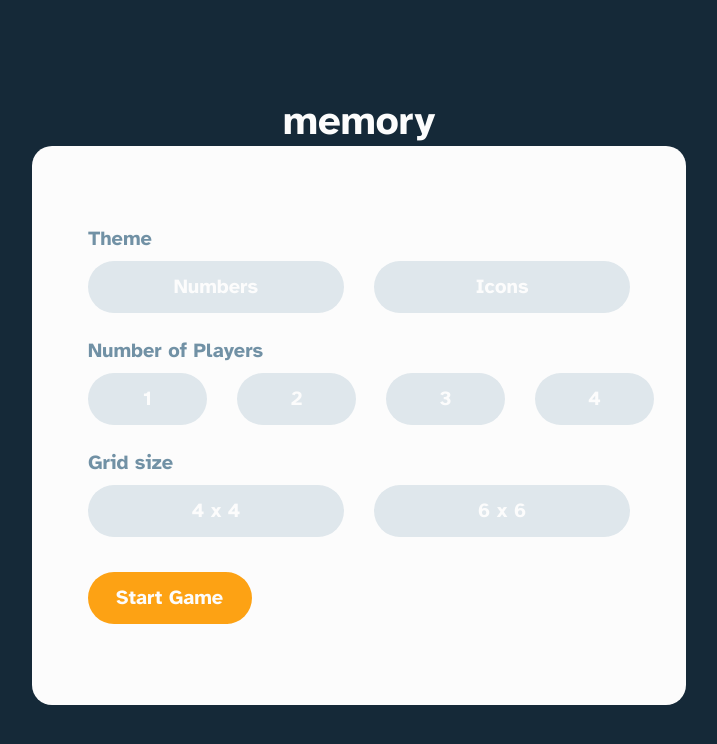
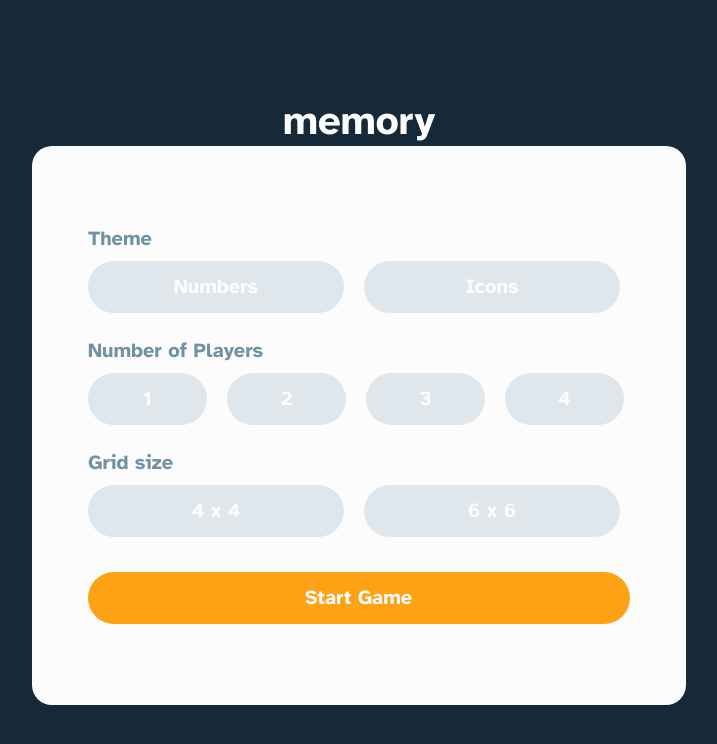
Before and after one commit to ssejjemba/memory, a Next.js app: page / in a window 1280 px wide. Shown: the top 744 px of the page, without its empty margins (281-998 px from the left). Built offline with nearby package versions, Linux system fonts and the light colour scheme.

Commit message:
style(Button): make the Start button span full width

```diff
--- a/src/components/buttons/button-primary/ButtonPrimary.module.css
+++ b/src/components/buttons/button-primary/ButtonPrimary.module.css
@@ -14,3 +14,7 @@
   opacity: 0.8;
   background-color: var(--color-tertiary-light);
 }
+
+.start-btn {
+  width: 100%;
+}
--- a/src/components/buttons/button-primary/ButtonPrimary.tsx
+++ b/src/components/buttons/button-primary/ButtonPrimary.tsx
@@ -3,6 +3,7 @@ import styles from "./ButtonPrimary.module.css";
 
 type ButtonPrimaryProps = {
   children: React.ReactNode;
+  class: string;
 };
 
 export const ButtonPrimary = (props: ButtonPrimaryProps): JSX.Element => {
@@ -10,7 +11,9 @@ export const ButtonPrimary = (props: ButtonPrimaryProps): JSX.Element => {
     <button
       type="button"
       data-testid="primary-btn"
-      className={`${styles["btn-primary"]} heading_tertiary`}
+      className={`${styles["btn-primary"]} heading_tertiary ${
+        styles[props.class]
+      }`}
     >
       {props.children}
     </button>
--- a/src/pages/index.tsx
+++ b/src/pages/index.tsx
@@ -51,7 +51,7 @@ export default function Home(): JSX.Element {
           </div>
 
           <div className={classes["start-btn--case"]}>
-            <ButtonPrimary>Start Game</ButtonPrimary>
+            <ButtonPrimary class="start-btn">Start Game</ButtonPrimary>
           </div>
         </div>
       </div>
--- a/src/styles/start.module.css
+++ b/src/styles/start.module.css
@@ -37,5 +37,9 @@
   flex-direction: row;
   justify-content: space-between;
   align-items: baseline;
-  gap: 3rem;
+  gap: 2rem;
 }
+
+.start-btn--case {
+  width: 100%;
+}
```
